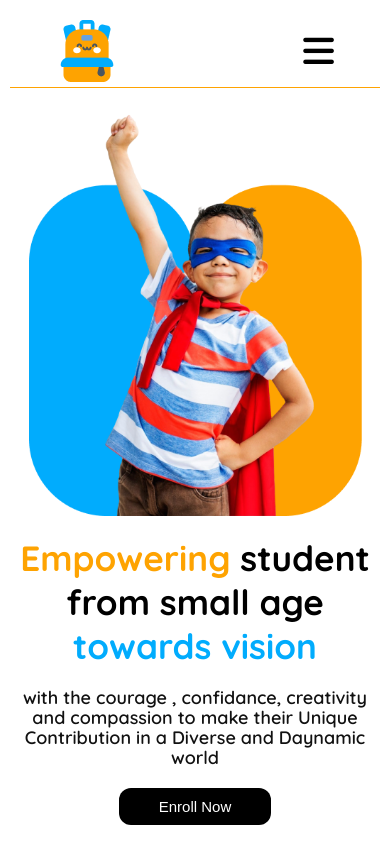
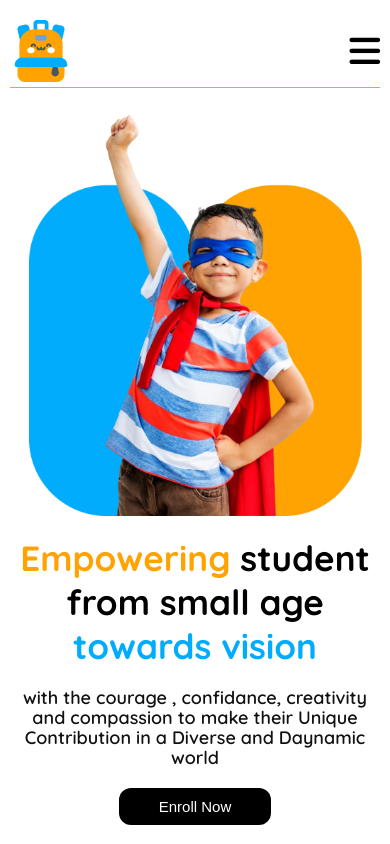
Before and after one commit to gmaidipu2024/2nd-Assignment-PH, a plain HTML site: page index.html in a window 390 px wide. Shown: the top 844 px of the page. Drawn offline with Linux system fonts and the light colour scheme.

Commit message:
responsive nav update

```diff
--- a/Style.css
+++ b/Style.css
@@ -492,6 +492,12 @@ h2 {
 }
 
 @media only screen and (max-width: 576px) {
+  .my-nav {
+    display: flex;
+    justify-content: space-between;
+
+  }
+
   .responsiv-btn {
     display: block;
   }
```
